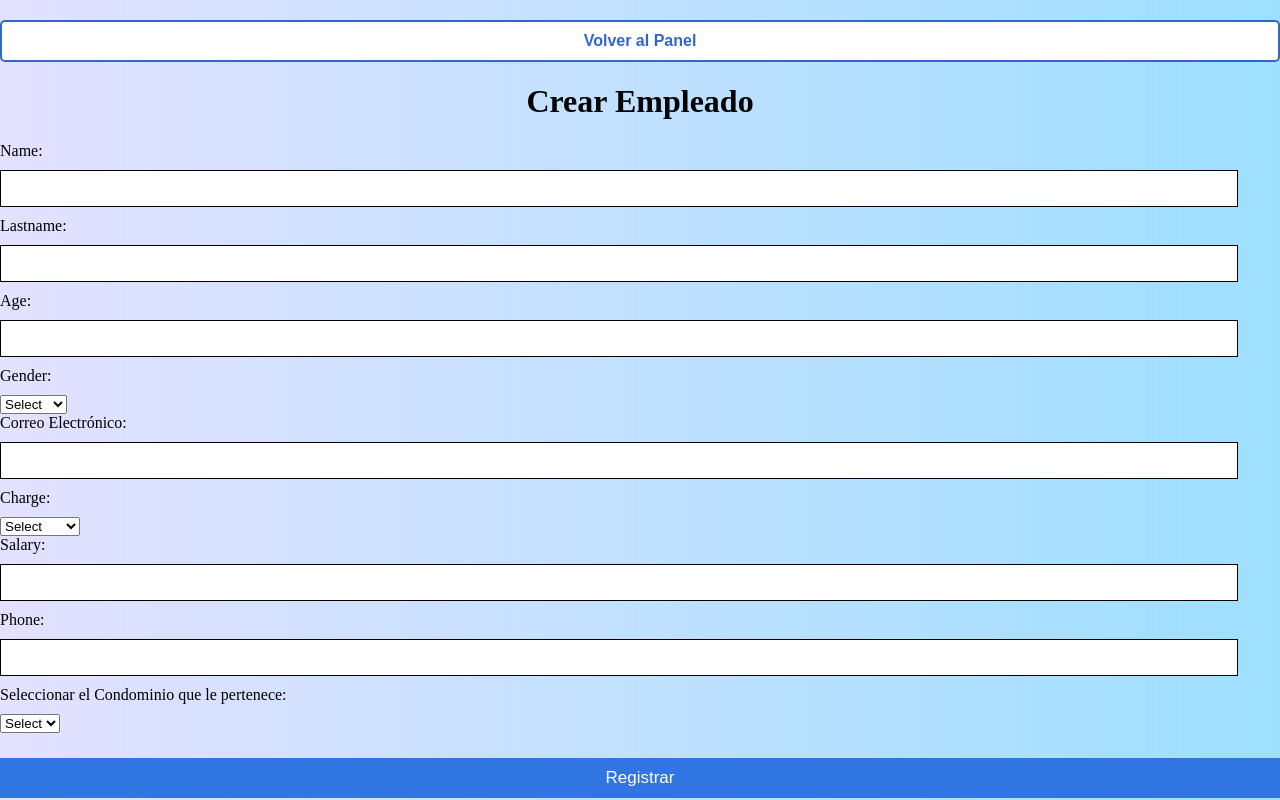
After one commit to AntoinetteDizz/Proyecto-Condominio, a Django app: page /view_admin/create_employee/ in a window 1280 px wide. The commit adds this page. Run offline with Django 5.2, Linux system fonts and the light colour scheme; data that the repository does not hold is empty.

Commit message:
se insertan empleados que trabajan en condominio

```diff
--- a/condominioApp/models.py
+++ b/condominioApp/models.py
@@ -51,9 +51,10 @@ class Empleado(models.Model):
   charge = models.CharField(max_length=100)
   salary = models.DecimalField(max_digits=10, decimal_places=2)
   phone_number = models.CharField(max_length=20)
+  condominio = models.ForeignKey(Condominio, on_delete=models.CASCADE)
 
   def __str__(self):
-    return f"[id]: {self.pk} --- [name]:{self.name} --- [lastname]:{self.lastname} --- [age]:{self.age} --- [gender]:{self.gender} --- [email]:{self.email} --- [charge]:{self.charge} --- [salary]:{self.salary} --- [phone]:{self.phone_numer}"
+    return f"[id]: {self.pk} --- [name]:{self.name} --- [lastname]:{self.lastname} --- [age]:{self.age} --- [gender]:{self.gender} --- [email]:{self.email} --- [charge]:{self.charge} --- [salary]:{self.salary} --- [phone]:{self.phone_numer} --- [condominio_name]: {self.condominio.name}  --- [condominio_adress]:{self.condominio.address} --- [condominio_city]:{self.condominio.city}"
 
   class Meta:
         db_table='Empleados'
--- /dev/null
+++ b/condominioApp/templates/create_employee.html
@@ -0,0 +1,64 @@
+{%extends 'layouts/base.html'%}
+
+
+{%load static%}
+
+
+
+{%block content%}
+
+<a href="/view_admin/">Volver al Panel</a>
+
+
+<h1>Crear Empleado</h1>
+
+<form action="" method="post">
+  {% csrf_token %} <!-- Agregar el token CSRF aquí -->
+
+  <label for="name">Name:</label>
+  <input type="text" id="name" name="name" required>
+
+  <label for="lastname">Lastname:</label>
+  <input type="text" id="name" name="lastname" required>
+
+  <label for="age">Age:</label>
+  <input type="number" id="name" min="18" name="age" required>
+
+  <label for="gender">Gender:</label>
+  <select name="gender" id="" required>
+    <option value="">Select</option>
+    <option value="M">Male</option>
+    <option value="F">Female</option>
+  </select>
+
+  <label for="email">Correo Electrónico:</label>
+  <input type="email" id="email" name="email" required>
+
+  <label for="charge">Charge:</label>
+  <select name="charge" id="" required>
+    <option value="">Select</option>
+    <option value="">vigilant</option>
+    <option value="">gardener</option>
+    <option value="">concierge</option>
+  </select>
+
+  <label for="salary">Salary:</label>
+  <input type="number" id="name" min="10" name="salary" required>
+
+
+  <label for="phone">Phone:</label>
+  <input type="text" id="phone" name="phone" pattern="[0-9]{11,}" maxlength="11" minlength="11" required>
+
+
+  <label for="condominio">Seleccionar el Condominio que le pertenece:</label>
+  <select name="condominio" id="condominio" required>
+    <option value="">Select</option>
+    {% for condominio in condominios %}
+    <option value="{{ condominio.id }}">{{ condominio.name }} - {{ condominio.address }}</option>
+    {% endfor %}
+  </select>
+
+  <button type="submit">Registrar</button>
+</form>
+
+{%endblock%}
--- a/condominioApp/templates/view_admin.html
+++ b/condominioApp/templates/view_admin.html
@@ -16,6 +16,7 @@
         <!--Formulario que contiene la redireccion al chat global de la página-->
         <!--<a href="about_us.php" class="nav-link">Sobre Nosotros</a>-->
         <!--<a href="" class="nav-link">Regresar</a>-->
+        <a href="{% url 'create_employee'%}">Crear Empleado</a>
         <a href="{% url 'create_condominium'%}">Crear Condominios</a>
         <a href="{% url 'update_condominium'%}">Modificar Condominios</a>
         <a href="{% url 'create_owner'%}">Crear Propietarios</a>
--- a/condominioApp/urls.py
+++ b/condominioApp/urls.py
@@ -7,5 +7,7 @@ urlpatterns = [
   path('view_admin/create_condominium/', views.create_condominium, name='create_condominium'),
   path('view_admin/update_condominium/',views.update_condominium, name='update_condominium'),
   path('view_admin/create_owner/', views.create_owner, name = 'create_owner'),
-  path('view_admin/update_owner/', views.update_owner, name = 'update_owner')
+  path('view_admin/update_owner/', views.update_owner, name = 'update_owner'),
+  path('view_admin/create_employee/', views.create_employee, name = 'create_employee')
+
 ]
--- a/condominioApp/views.py
+++ b/condominioApp/views.py
@@ -115,3 +115,28 @@ def update_owner(request):
         user.save()
 
         return redirect('/view_admin/')
+
+
+def create_employee(request):
+  if request.method == 'GET':
+
+    condominios = Condominio.objects.all()
+    context = {'condominios': condominios}
+    return render(request, 'create_employee.html', context)
+  else:
+    name = request.POST['name']
+    lastname = request.POST['lastname']
+    age = request.POST['age']
+    gender = request.POST['gender']
+    email = request.POST['email']
+    charge = request.POST['charge']
+    salary = request.POST['salary']
+    phone = request.POST['phone']
+    condominio = request.POST['condominio']
+
+    # Obtener la instancia de Condominio correspondiente al ID proporcionado
+    # condominio = get_object_or_404(Condominio, pk=condominio_id)
+
+    Empleado.objects.create(name = name, lastname =lastname , age = age, gender = gender, email = email, charge =  charge, salary =  salary, phone_number =  phone, condominio_id = condominio)
+
+    return redirect('/view_admin/')
```
